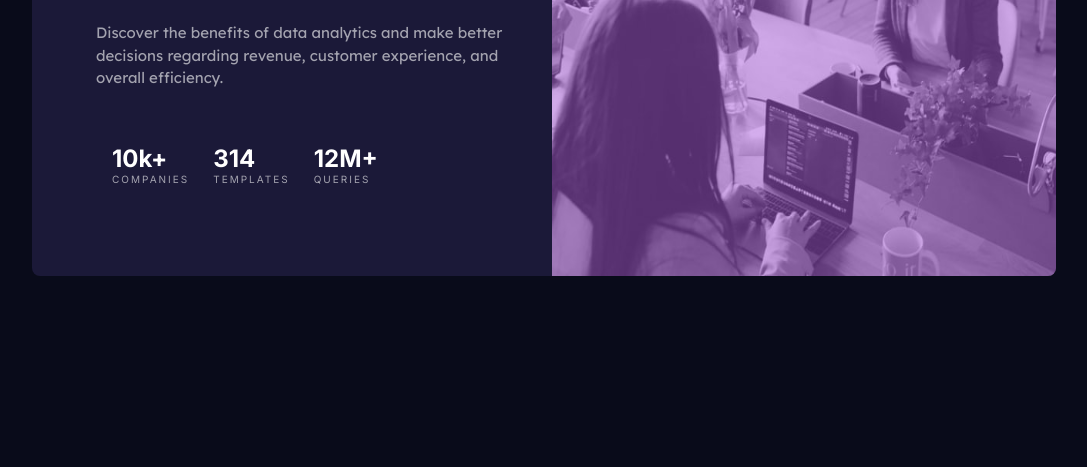
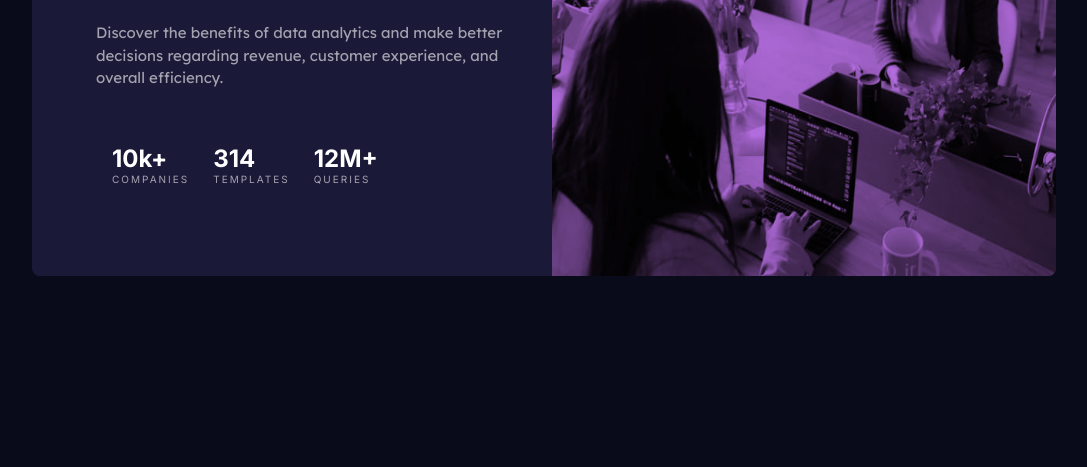
Before and after one commit to Samuel33d/FrontEndMentor4, a plain HTML site: page index.html in a window 1280 px wide. Shown: the part 381-848 px from the top of the page, without its empty margins (96-1183 px from the left). Drawn offline with Linux system fonts and the light colour scheme.

Commit message:
change color

```diff
--- a/style.css
+++ b/style.css
@@ -60,7 +60,8 @@ p{
     background-color: var(--Softviolet);
     position: absolute;
     top: 0;
-    opacity: 0.5;
+    opacity: 0.9;
+    mix-blend-mode: multiply;
 }
 
 .card__info{
```
